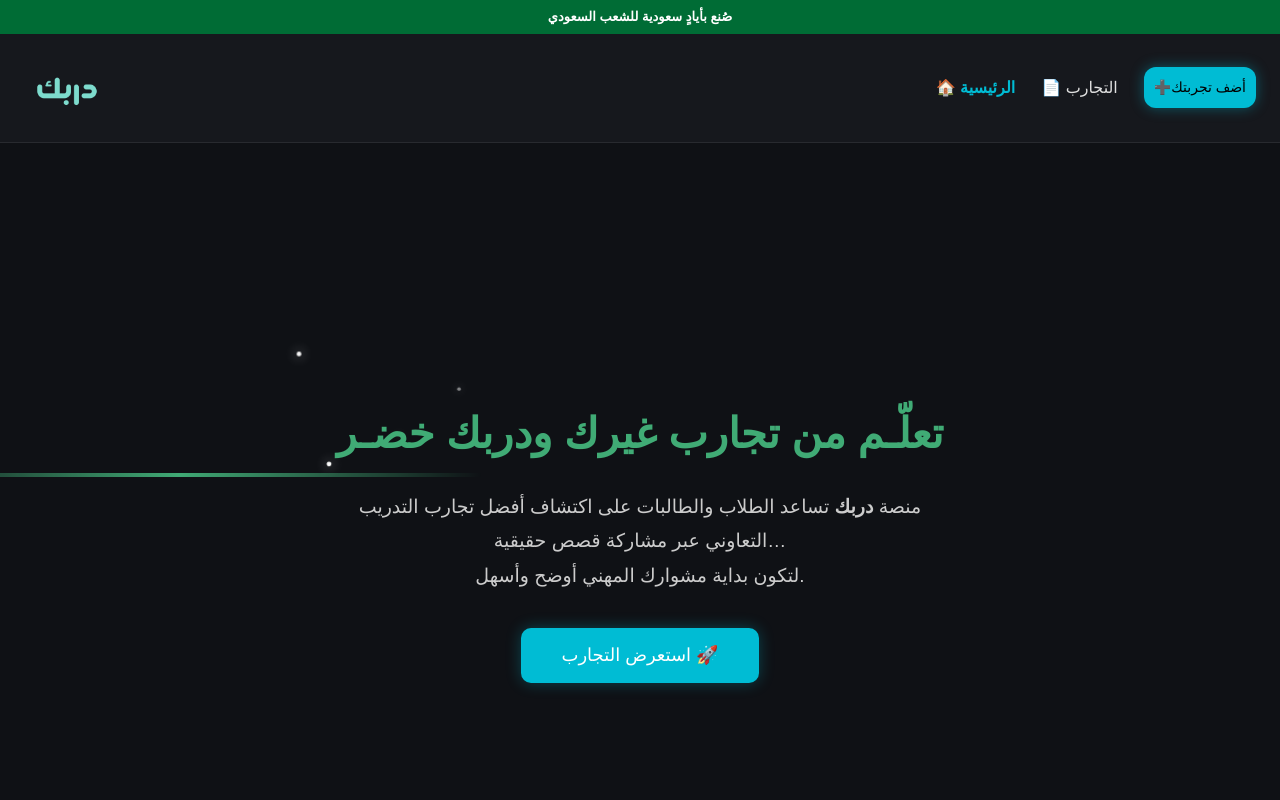
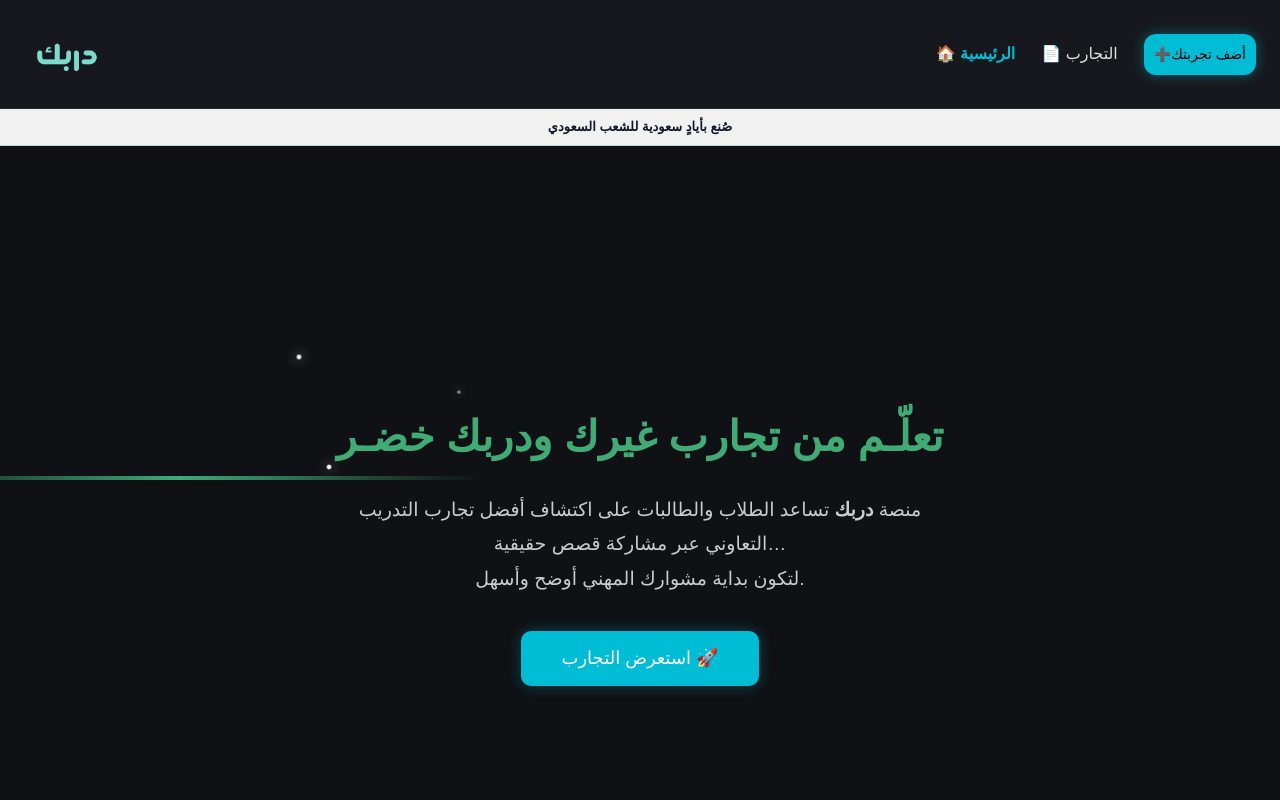
Before and after one commit to EbtisamIT/darbak, a React (Create React App) app: page / in a window 1280 px wide. Shown: the top 800 px of the page. Built offline with nearby package versions, Linux system fonts and the light colour scheme; no server answers.

Commit message:
Move Saudi banner below navbar

```diff
--- a/src/App.js
+++ b/src/App.js
@@ -31,20 +31,22 @@ function App() {
   return (
     <Router>
       <div style={appStyle}>
+        <Navbar />
+
         <div
           style={{
-            backgroundColor: "#006C35",
-            color: "#fff",
+            color: "#111827",
+            background: "rgba(255,255,255,0.94)",
             textAlign: "center",
-            padding: "7px 12px",
+            padding: "8px 14px",
             fontSize: "13px",
             fontWeight: "700",
             letterSpacing: 0,
+            borderBottom: "1px solid rgba(0,108,53,0.18)",
           }}
         >
           صُنع بأيادٍ سعودية للشعب السعودي
         </div>
-        <Navbar />
 
 
 
```
